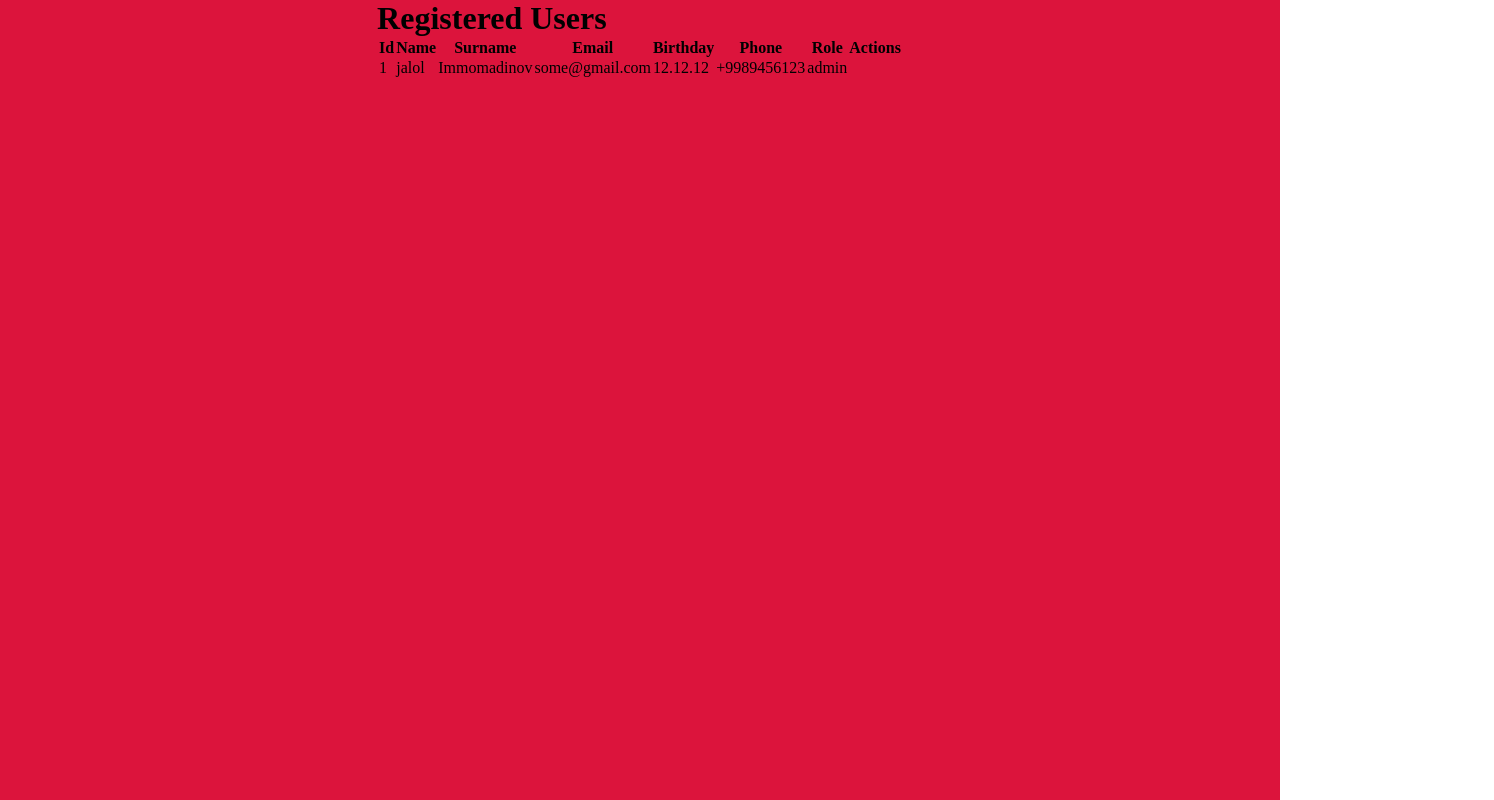
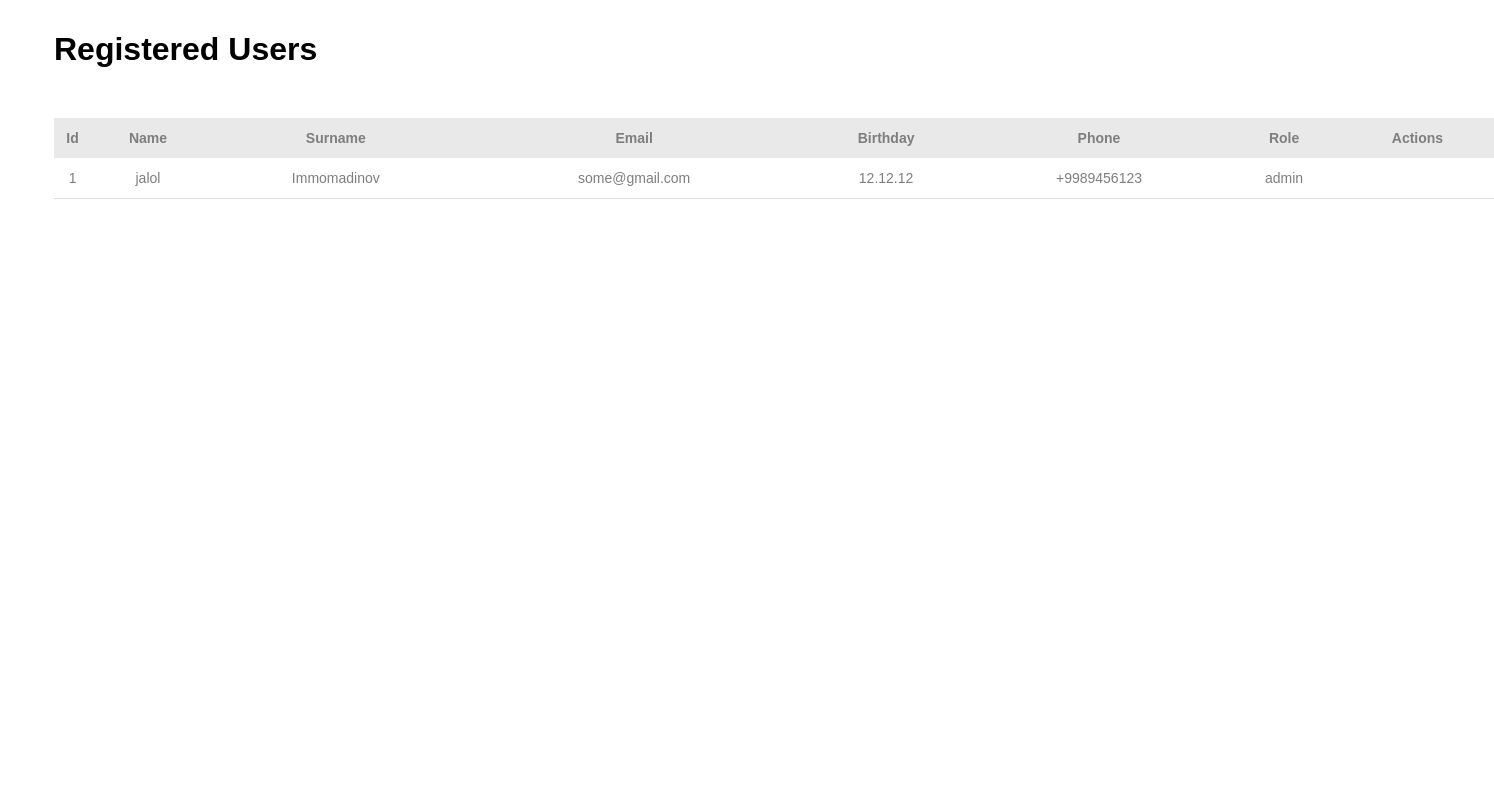
Before and after one commit to zafarbekde/faveo_uz, a React (Vite) app in the folder faveo-uz/: page /manageuser in a window 1280 px wide. Shown: the whole page, 1494 px wide, since content can reach past the window. Built offline with nearby package versions, Linux system fonts and the light colour scheme.

Commit message:
ManageUser Done

```diff
--- a/faveo-uz/src/components/app/ManageUser/ManageUser.css
+++ b/faveo-uz/src/components/app/ManageUser/ManageUser.css
@@ -1,7 +1,41 @@
 .manage-container{
     width: 100%;
     display: flex;
-    justify-content: center;
-    background-color: crimson;
+    background-color: #fff;
     height: 100vh;
+    padding: 31px 54px;
+    font-family: sans-serif;
 }
+
+.manage-wrap{
+    display: flex;
+    flex-direction: column;
+    gap: 50px;
+}
+
+.manage-table {
+    width: 1440px;
+    border-collapse: collapse;
+}
+
+table .manage-table-item {
+    padding: 50px;
+    text-align: center;
+    background-color: #fff;
+    border-collapse: collapse;
+    height: 40px;
+    border-bottom: 1px solid #dedddd;
+    color: #7e7e7e;
+    font-size: 14px;
+    font-weight: 400;
+}
+
+table .manage-table-head {
+    height: 40px;
+    border-collapse: collapse;
+    background-color: #e9e9e9;
+    text-align: center;
+    color: #7e7e7e;
+    font-size: 14px;
+    font-weight: 400;
+}
--- a/faveo-uz/src/components/app/ManageUser/ManageUser.jsx
+++ b/faveo-uz/src/components/app/ManageUser/ManageUser.jsx
@@ -9,8 +9,9 @@ function ManageUser() {
           <h1 className="manage-title-name">Registered Users</h1>
         </div>
 
-        <table>
-          <tr>
+        <div className="manage-wrap-table">
+          <table className='manage-table'>
+            <tr className='manage-table-head'>
               <th>Id</th>
               <th>Name</th>
               <th>Surname</th>
@@ -20,7 +21,7 @@ function ManageUser() {
               <th>Role</th>
               <th>Actions</th>
             </tr>
-          <tr>
+            <tr className='manage-table-item'>
               <td>1</td>
               <td>jalol</td>
               <td>Immomadinov</td>
@@ -32,6 +33,7 @@ function ManageUser() {
           </table>
         </div>
       </div>
+    </div>
   )
 }
 
```
Lines whose indentation alone changed are shown as unchanged.
